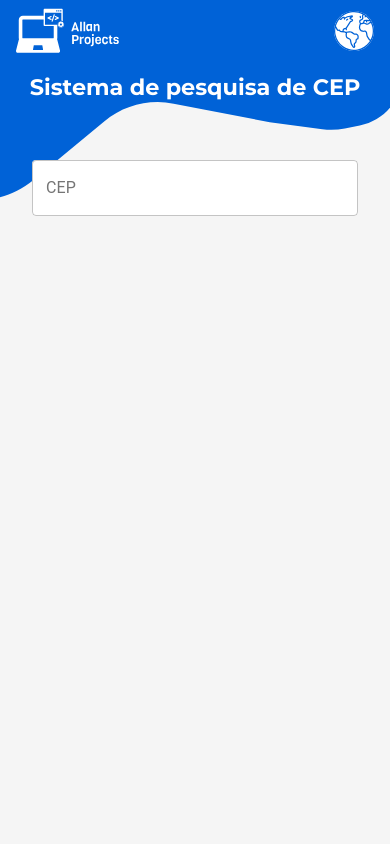
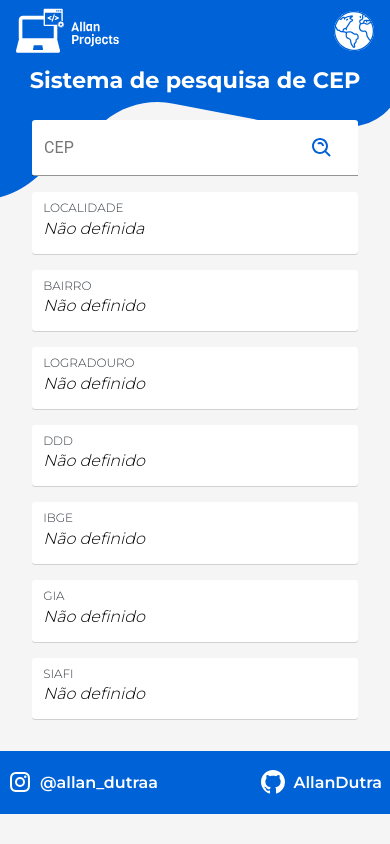
Before and after one commit to AllanDutra/CepSearch, a React (Create React App) app: page / in a window 390 px wide. Built offline with nearby package versions, Linux system fonts and the light colour scheme.

Commit message:
Finalizar tela mobile cep-search

```diff
--- a/package.json
+++ b/package.json
@@ -9,7 +9,9 @@
     "@testing-library/user-event": "^12.8.3",
     "react": "^17.0.2",
     "react-dom": "^17.0.2",
+    "react-icons": "^4.2.0",
     "react-scripts": "4.0.3",
+    "remask": "0.1.0-alpha.5",
     "web-vitals": "^1.1.2"
   },
   "scripts": {
--- a/src/App.jsx
+++ b/src/App.jsx
@@ -1,4 +1,9 @@
-import React from "react";
+import React, {useState} from "react";
+import {mask} from 'remask'
+
+// components
+import Information from "./components/Information";
+import SocialMedia from "./components/SocialMedia";
 
 // images
 import fundoAzul from './img/FundoAzul.svg';
@@ -6,7 +11,12 @@ import logoAllanProjects from './img/LogoAllanProjects.svg';
 import iconEarth from './img/IconEarth.svg';
 
 // material-ui
-import {createTheme, TextField, ThemeProvider} from '@material-ui/core';
+import {createTheme, IconButton, TextField, ThemeProvider} from '@material-ui/core';
+
+// react-icons
+import {BiSearchAlt} from 'react-icons/bi'
+import {RiInstagramLine} from 'react-icons/ri';
+import {GoMarkGithub} from 'react-icons/go';
 
 const theme = createTheme({
   palette:{
@@ -20,6 +30,42 @@ const theme = createTheme({
 })
 
 function App() {
+
+  const [cep, setCep] = useState('');
+  function alterCep(e){
+    setCep(mask(e.target.value,['99999-999']));
+  }
+
+  const initialObjShow = {
+    cep: "",
+    logradouro: "",
+    complemento: "",
+    bairro: "",
+    localidade: "",
+    uf: "",
+    ibge: "",
+    gia: "",
+    ddd: "",
+    siafi: ""
+  }
+  const [objShow, setObjShow] = useState(initialObjShow);
+
+  // PESQUISANDO CEP APÓS USUÁRIO CLICAR NO BOTÃO
+  function searchCep(){
+    if(cep){
+
+    }
+  }
+
+  // PESQUISANDO CEP APÓS USUÁRIO TECLAR ENTER
+  function keyPress(e){
+
+    if(e.key === "Enter"){
+
+    }
+
+  }
+
   return (
     <ThemeProvider theme={theme}>
       <div className="container">
@@ -38,15 +84,67 @@ function App() {
           </div>
 
           <div className="contentPage">
+
+            <div className="cardsPage">
               <TextField
-            variant="outlined"
-            style={{width:'100%'}}
+              variant="filled"
+              style={{width:'100%', }}
               size="medium"
               label="CEP"
               InputProps={{style:{
                 backgroundColor:'white',
-            }}}
+                borderRadius:'0.2em'
+              }, endAdornment:
+              <IconButton onClick={searchCep}>
+                  <BiSearchAlt color="#0062D7"/>
+                </IconButton>
+              }}
+              onChange={alterCep}
+              onKeyDown={(e)=>keyPress(e)}
+              value={cep}
               />
+
+              <Information
+              title="localidade"
+              value={objShow.localidade ? objShow.localidade + " - " + objShow.uf : <em>Não definida</em>}
+              />
+
+              <Information
+              title="bairro"
+              value={objShow.bairro ? objShow.bairro : <em>Não definido</em>}
+              />
+
+              <Information
+              title="logradouro"
+              value={objShow.logradouro ? objShow.logradouro : <em>Não definido</em>}
+              />
+
+              <Information
+              title="ddd"
+              value={objShow.ddd ? objShow.ddd : <em>Não definido</em>}
+              />
+
+              <Information
+              title="ibge"
+              value={objShow.ibge ? objShow.ibge : <em>Não definido</em>}
+              />
+
+              <Information
+              title="gia"
+              value={objShow.gia ? objShow.gia : <em>Não definido</em>}
+              />
+
+              <Information
+              title="siafi"
+              value={objShow.siafi ? objShow.siafi : <em>Não definido</em>}
+              />
+            </div>
+
+            <div className="footPage">
+              <SocialMedia icon={<RiInstagramLine size="1.5em" style={{marginRight:'0.5em'}}/>} text="@allan_dutraa" link="https://www.instagram.com/allan_dutraa/"/>
+              <SocialMedia icon={<GoMarkGithub size="1.5em" style={{marginRight:'0.5em'}}/>} text="AllanDutra" link="https://github.com/AllanDutra"/>
+            </div>
+
           </div>
 
       </div>
--- /dev/null
+++ b/src/components/Information.jsx
@@ -0,0 +1,16 @@
+import React from "react";
+
+const Information = (props) => {
+    return (
+        <div className="cardInfo">
+            <span className="titleInfo">
+                {props.title}
+            </span>
+            <span className="contentInfo">
+                {props.value}
+            </span>
+        </div>
+    )
+}
+
+export default Information;
--- /dev/null
+++ b/src/components/SocialMedia.jsx
@@ -0,0 +1,16 @@
+import React from "react";
+
+const SocialMedia = (props) => {
+    return (
+        <span className="socialMedia">
+            {props.icon}
+
+            <span className="textSocialMedia">
+                <a href={props.link}>{props.text}</a>
+            </span>
+
+        </span>
+    )
+}
+
+export default SocialMedia;
--- a/src/index.css
+++ b/src/index.css
@@ -1,4 +1,5 @@
-@import url('https://fonts.googleapis.com/css2?family=Montserrat:wght@300;400;700&display=swap');
+@import url('https://fonts.googleapis.com/css2?family=Montserrat:wght@300;400;500;600;700&display=swap');
+@import url('https://fonts.googleapis.com/css2?family=Poppins:wght@600&display=swap');
 
 /* ====== RESET ====== */
 *{
@@ -51,12 +52,60 @@ img{
   font-weight: bold;
   font-size: 1.4em;
   text-align: center;
-  padding-top: 0.5em;
+  padding-top: 0.2em;
 }
 
 .contentPage{
   width: 100%;
   position: absolute;
-  top: 10em;
+  top: 7.5em;
+}
+
+.cardsPage{
   padding: 0em 2em;
 }
+
+.cardInfo{
+  width: 100%;
+  background-color: white;
+  display: flex;
+  flex-direction: column;
+  padding: 0.5em 0.7em 1em 0.7em;
+  border-radius: 0.2em;
+  box-shadow: 0px 1px 0.5px rgba(0, 0, 0, 0.15);
+  margin-top: 1em;
+}
+
+.titleInfo{
+  text-transform: uppercase;
+  color: #323941;
+  font-size: 0.75em;
+  padding-bottom: 0.3em;
+}
+
+.contentInfo{
+  font-family: 'Montserrat', sans-serif;
+  font-weight: 500;
+}
+
+.footPage{
+  margin-top: 2em;
+  width: 100%;
+  background-color: #0062D7;
+  display: flex;
+  justify-content: space-between;
+  padding: 1.2em 0.5em;
+}
+
+.socialMedia{
+  color: white;
+  font-family: 'Poppins', sans-serif;
+  display: flex;
+  align-items: center;
+  justify-content: space-between;
+}
+.textSocialMedia a{
+  color: white;
+  text-decoration: none;
+  font-weight: 600;
+}
```
Also changed, not shown: 1 other file (tests, documents, lock files or other folders). Lines whose indentation alone changed are shown as unchanged.
